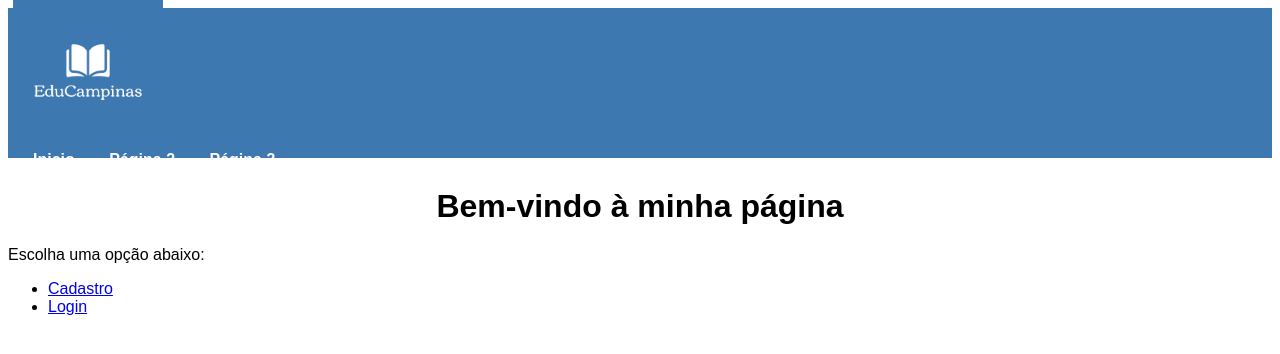
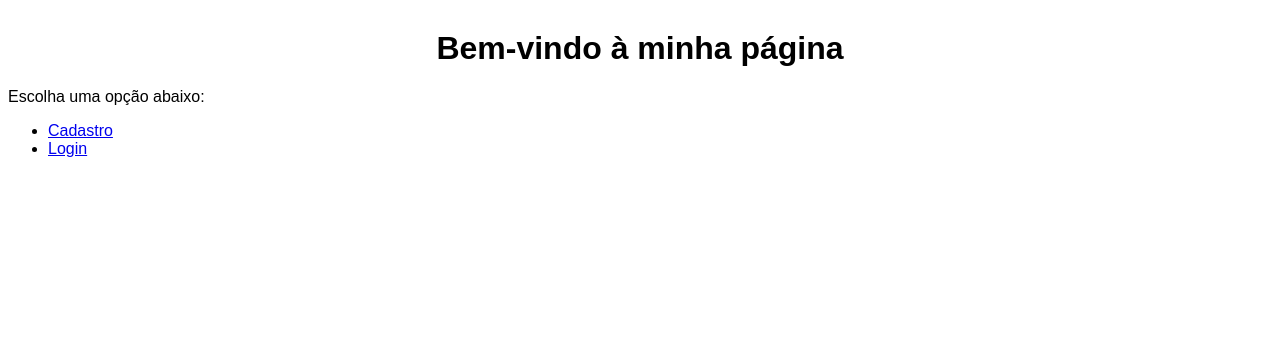
Before and after one commit to Lcxm2002/TCC-Descontinuado, a plain HTML site: page index.html in a window 1280 px wide. Drawn offline with Linux system fonts and the light colour scheme.

Commit message:
Atualização do CSS

```diff
--- a/index.html
+++ b/index.html
@@ -6,24 +6,6 @@
     <link rel="stylesheet" href="css/style.css">
     </head>
   <body>
-    <header style="background-color: #3e78b0; padding: 5px;">
-      <div class="container">
-        <div class="row">
-        <div class="col-md-4">
-          <img src="Logo Projeto/Logo Branca.png" alt="Logo da Empresa" style="width: 150px;">
-        </div>
-        <div class="col-md-8 text-right">
-          <nav>
-          <ul style="list-style-type: none; display: inline-block;">
-            <li style="display: inline-block; margin-right: 10px;"><a href="#">Inicio</a></li>
-            <li style="display: inline-block; margin-right: 10px;"><a href="#">Página 2</a></li>
-            <li style="display: inline-block; margin-right: 10px;"><a href="#">Página 3</a></li>
-          </ul>
-          </nav>
-        </div>
-        </div>
-      </div>
-      </header>
     <div class="container">
       <h1>Bem-vindo à minha página</h1>
       <p>Escolha uma opção abaixo:</p>
```
